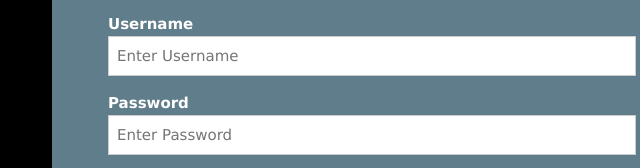
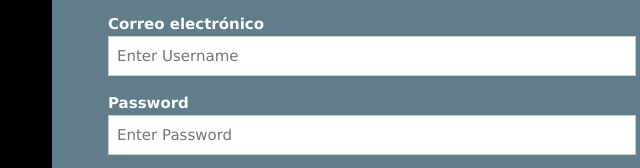
Before and after one commit to ekiim/fakemoney, a website: page www/login.html in a window 1280 px wide. Shown: the part 359-527 px from the top of the page, 588-1228 px from the left. Drawn offline with Linux system fonts and the light colour scheme.

Commit message:
Se modificó el campo de username a corrreo electrónico en el archivo www/login.html

```diff
--- a/www/login.html
+++ b/www/login.html
@@ -34,7 +34,7 @@
 
       <form class="w3-container">
         <div class="w3-section">
-          <label><b>Username</b></label>
+          <label><b>Correo electrónico</b></label>
           <input class="w3-input w3-border w3-margin-bottom" type="text" placeholder="Enter Username" name="usrname" required>
           <label><b>Password</b></label>
           <input class="w3-input w3-border" type="password" placeholder="Enter Password" name="psw" required>
```
